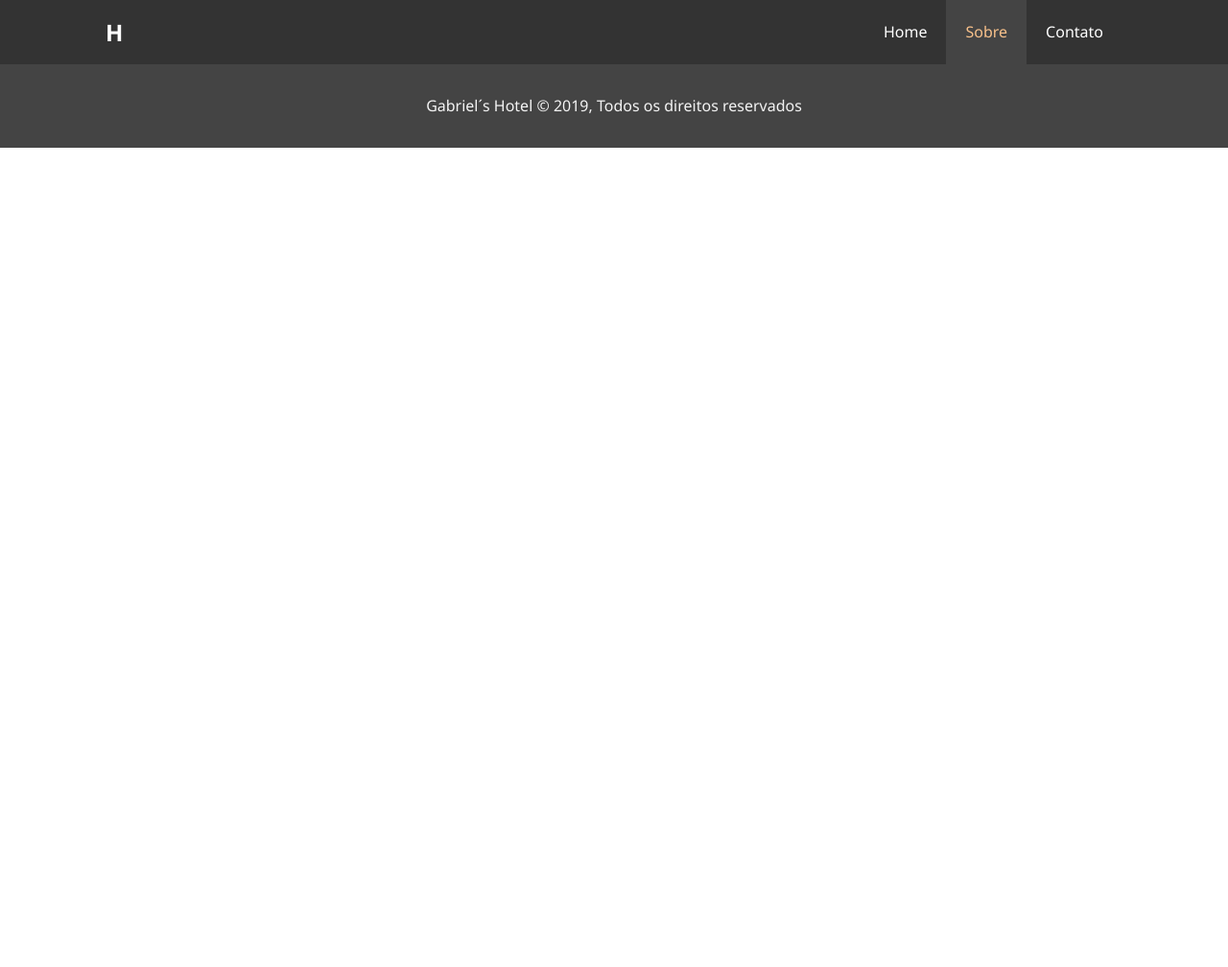
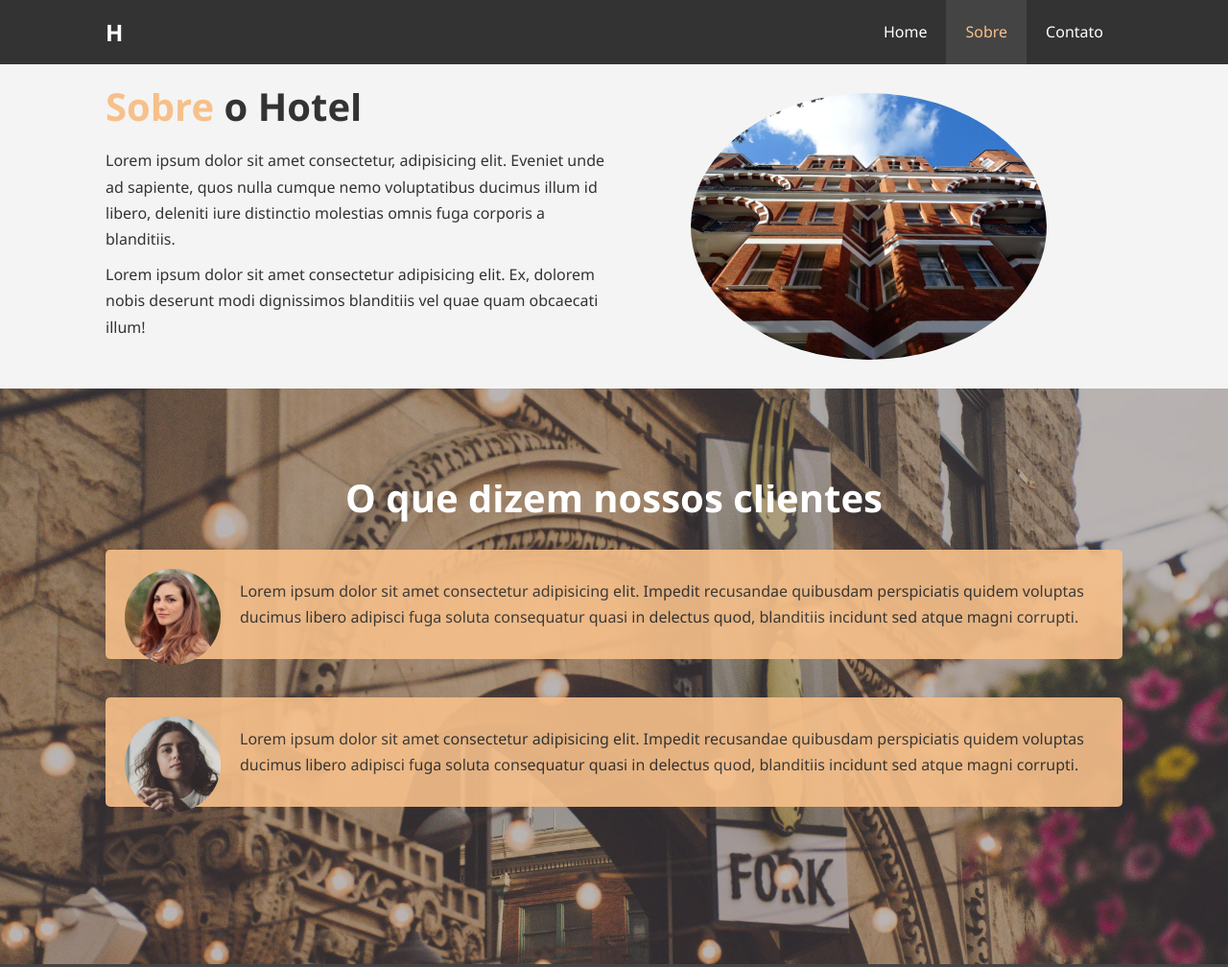
Before and after one commit to gabrielvf64/hotel-site, a plain HTML site: page sobre.html in a window 1280 px wide. Shown: the top 1008 px of the page at 96% size. Before the commit the page ends 800 px from the top, so only its background shows below. Drawn offline with Linux system fonts and the light colour scheme.

Commit message:
Página de informações e depoimentos

```diff
--- a/css/style.css
+++ b/css/style.css
@@ -80,6 +80,21 @@ p {
 
 .clr {
   clear: both;
+}
+
+.cabecalho-maior {
+  font-size: 40px;
+}
+
+/* Padding para eixo y - top e bottom*/
+.py-1 {
+  padding: 10px 0;
+}
+.py-2 {
+  padding: 20px 0;
+}
+.py-3 {
+  padding: 30px 0;
 }
 
 /* Barra de navegação */
@@ -173,8 +188,54 @@ p {
   margin-bottom: 10px;
 }
 
+/* Sobre Infos */
+#sobre-info .info-direita {
+  float: right;
+  width: 50%;
+  min-height: 100%;
+}
+
+#sobre-info .info-direita img {
+  display: block;
+  margin: auto;
+  width: 70%;
+  border-radius: 50%;
+}
+
+#sobre-info .info-esquerda {
+  float: left;
+  width: 50%;
+  min-height: 100%;
+}
+
+/* Depoimentos */
+#depoimentos {
+  height: 600px;
+  background: url('../img/depo-bg.jpg') no-repeat center center/cover;
+  padding-top: 100px;
+}
+
+#depoimentos h2 {
+  color: #fff;
+  text-align: center;
+  padding-bottom: 40px;
+}
+
+#depoimentos .depoimento {
+  padding: 20px;
+  margin-bottom: 40px;
+  border-radius: 5px;
+  opacity: 0.9;
+}
+
+#depoimentos .depoimento img {
+  width: 100px;
+  float: left;
+  margin-right: 20px;
+  border-radius: 50%;
+}
+
 /* Footer */
-
 #footer {
   text-align: center;
   background: #444;
--- a/sobre.html
+++ b/sobre.html
@@ -26,6 +26,35 @@
     </nav>
   </header>
 
+  <section id="sobre-info" class="bg-light py-3">
+    <div class="container">
+      <div class="info-esquerda">
+        <h1 class="cabecalho-maior"><span class="texto-primario">Sobre</span> o Hotel</h1>
+        <p>Lorem ipsum dolor sit amet consectetur, adipisicing elit. Eveniet unde ad sapiente, quos nulla cumque nemo voluptatibus ducimus illum id libero, deleniti iure distinctio molestias omnis fuga corporis a blanditiis.</p>
+        <p>Lorem ipsum dolor sit amet consectetur adipisicing elit. Ex, dolorem nobis deserunt modi dignissimos blanditiis vel quae quam obcaecati illum!</p>
+      </div>
+      <div class="info-direita">
+        <img src="./img/foto-2.jpg" alt="hotel">
+      </div>
+    </div>
+  </section>
+
+  <div class="clr"></div>
+
+  <section id="depoimentos" class="py-3">
+    <div class="container">
+      <h2 class="cabecalho-maior">O que dizem nossos clientes</h2>
+      <div class="depoimento bg-principal">
+        <img src="./img/pessoa-1.jpg" alt="Mariana">
+        <p>Lorem ipsum dolor sit amet consectetur adipisicing elit. Impedit recusandae quibusdam perspiciatis quidem voluptas ducimus libero adipisci fuga soluta consequatur quasi in delectus quod, blanditiis incidunt sed atque magni corrupti.</p>
+      </div>
+      <div class="depoimento bg-principal">
+          <img src="./img/pessoa-2.jpg" alt="Angelica">
+          <p>Lorem ipsum dolor sit amet consectetur adipisicing elit. Impedit recusandae quibusdam perspiciatis quidem voluptas ducimus libero adipisci fuga soluta consequatur quasi in delectus quod, blanditiis incidunt sed atque magni corrupti.</p>
+        </div>
+    </div>
+  </section>
+
   <footer id="footer">
     <p>Gabriel´s Hotel &copy; 2019, Todos os direitos reservados</p>
   </footer>
```
Also changed, not shown: img/depo-bg.jpg (renamed from img/test-bg.jpg).
